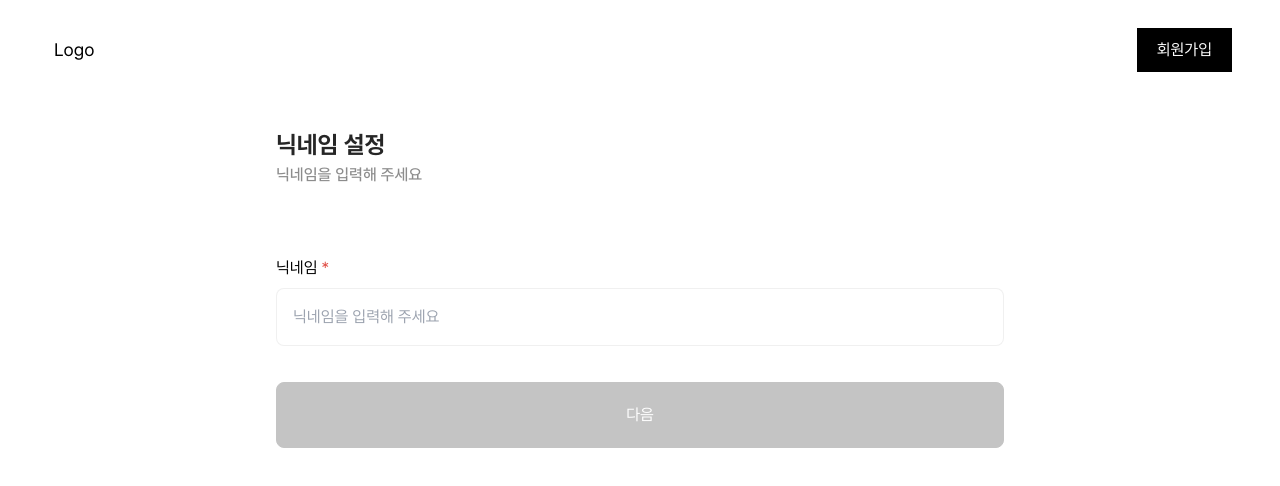
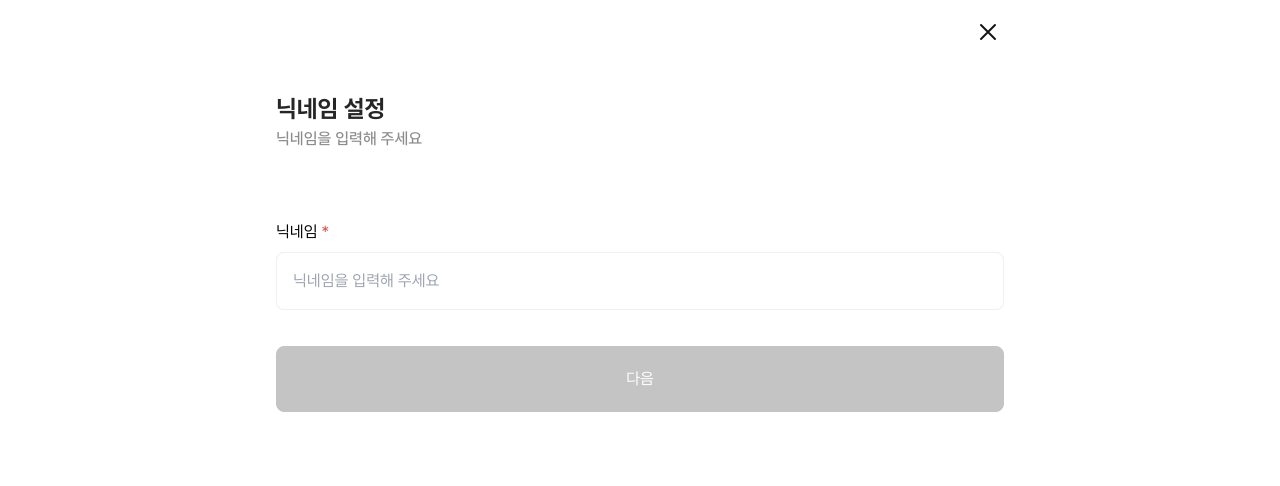
Before and after one commit to petD-ary/petDiary, a Next.js app: page /account in a window 1280 px wide. Shown: the top 486 px of the page. Built offline with nearby package versions, Linux system fonts and the light colour scheme.

Commit message:
test: Header 컴포넌트 테스트 진행 중

```diff
--- a/app/components/Header/index.tsx
+++ b/app/components/Header/index.tsx
@@ -1,25 +1,48 @@
 'use client';
 import { useRouter } from 'next/navigation';
-import Link from 'next/link';
+import IconX from '@/assets/images/Icon-x.svg';
+import IconLeft from '@/assets/images/icon-left.svg';
 
-const Header = () => {
+import { useRecoilState } from 'recoil';
+import { stepState } from '@/recoil/Account/atoms';
+import IconBtnWrapper from '../Button/IconBtnWrapper';
+
+interface HeaderProps {
+  type: 'logo' | 'two-icon' | 'default' | 'account';
+}
+
+const Header = ({ type }: HeaderProps) => {
+  return (
+    <header className='w-full md:max-w-3xl mx-auto px-2 py-1'>
+      {type === 'account' ? <AccountHeader /> : null}
+      {type === 'two-icon' ? <div></div> : null}
+    </header>
+  );
+};
+
+const AccountHeader = () => {
   const router = useRouter();
+  const [step, setStep] = useRecoilState(stepState);
+
+  const handleClickRoute = () => {
+    if (step > 0 && step <= 2) {
+      return setStep((prev) => prev - 1);
+    } else if (step === 0) {
+      return router.back();
+    }
+  };
 
   return (
-    <div
-      className='w-[calc(100%_-_96px)] h-[100px]
-    mx-auto flex justify-between items-center'
-    >
-      <h1 className='text-lg px-[6px] py-[2px]'>
-        <Link href='/'>Logo</Link>
-      </h1>
-      <button
-        className='px-5 py-[10px] bg-black text-white
-        hover:opacity-80 transition-opacity'
-        onClick={() => router.push('/account')}
-      >
-        회원가입
-      </button>
+    <div className={`flex ${step !== 0 ? 'justify-between' : 'justify-end'}`}>
+      {step !== 0 ? (
+        <button type='button' onClick={handleClickRoute} className='p-4'>
+          <IconLeft />
+        </button>
+      ) : null}
+
+      <IconBtnWrapper onClick={() => router.push('/login')}>
+        <IconX />
+      </IconBtnWrapper>
     </div>
   );
 };
```
